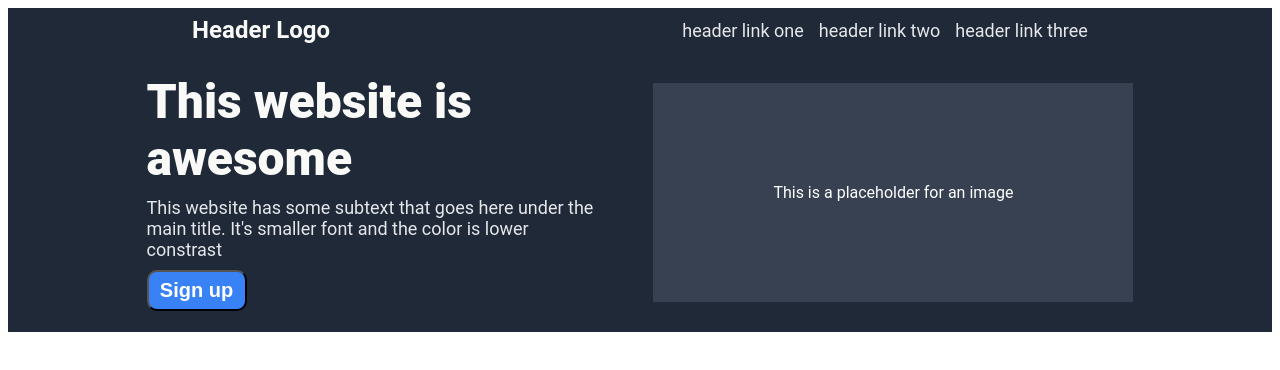
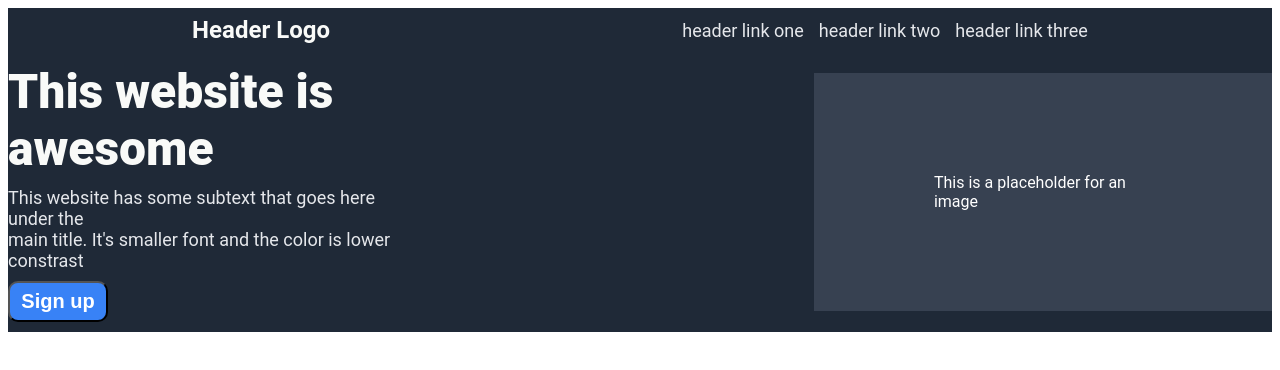
Before and after one commit to Bao-Trinh-Quoc/Odin-Landing-Page, a plain HTML site: page index.html in a window 1280 px wide. Drawn offline with Linux system fonts and the light colour scheme.

Commit message:
feat: update log.txt and styles.css
- Updated log.txt with new entries
- Modified styles.css for better layout

```diff
--- a/styles.css
+++ b/styles.css
@@ -41,7 +41,7 @@ a {
     justify-content: center;
     align-items: center;
     height: 35vh;
-    gap: 60px;
+    gap: 400px;
 }
 
 .text-button {
```
Also changed, not shown: log.txt.
